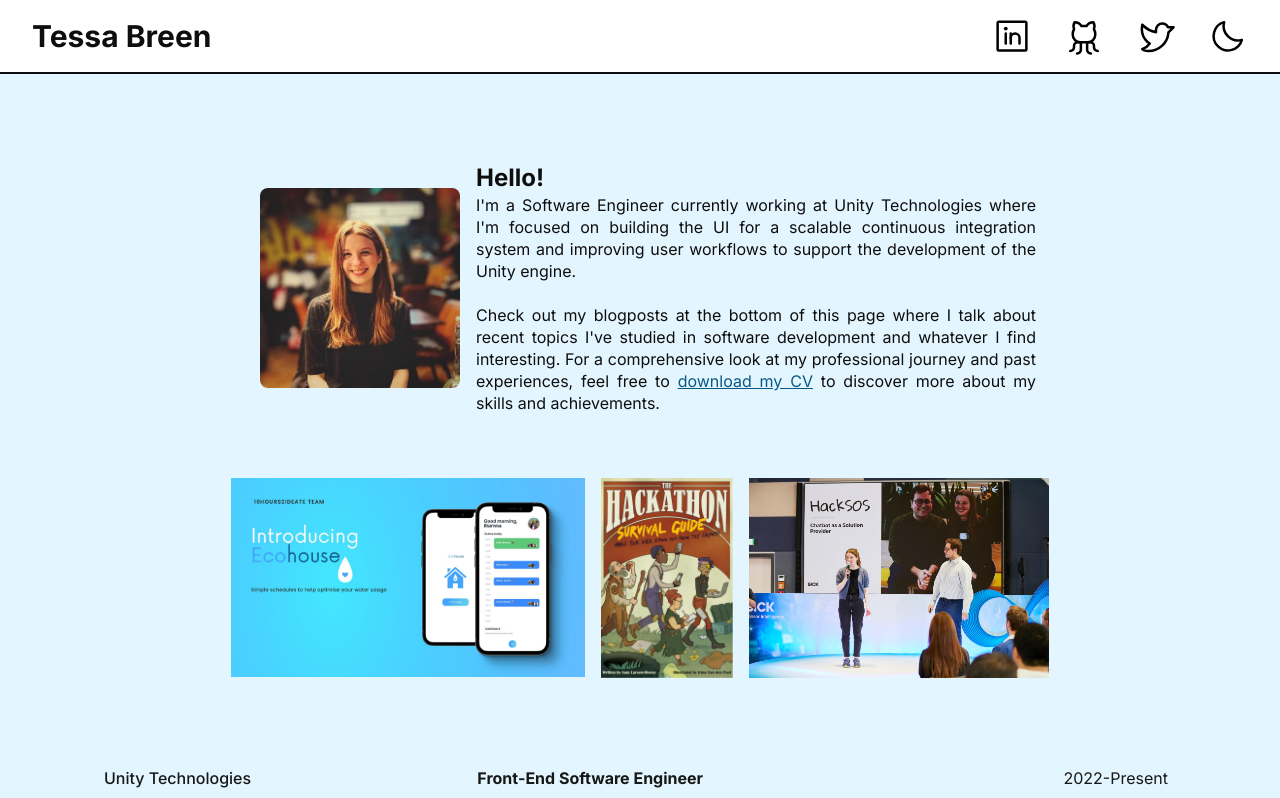
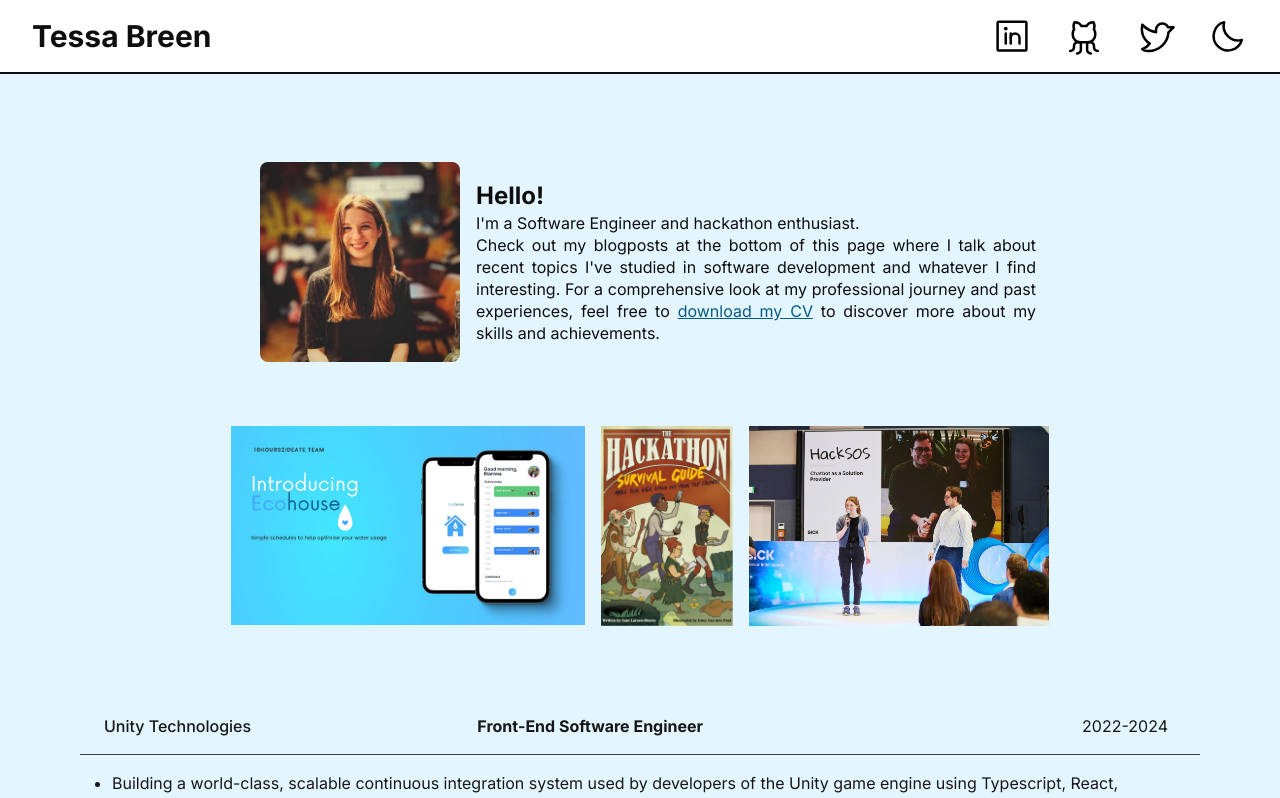
Before and after one commit to Mynameistessa/my-website, a Next.js app: page / in a window 1280 px wide. Shown: the top 798 px of the page. Built offline with nearby package versions, Linux system fonts and the light colour scheme.

Commit message:
Update experience

```diff
--- a/components/Intro.tsx
+++ b/components/Intro.tsx
@@ -15,31 +15,10 @@ const Intro = () => {
           priority
         />
       </div>
-      <div className="md:w-2/4 text-base dark:text-white text-almost-black lg:text-left md:leading-loose text-justify h-full">
+      <div className="md:w-2/4 text-base dark:text-white text-almost-black lg:text-left md:leading-loose self-center text-justify h-full">
         <h2 className="md:text-2xl font-bold">Hello!</h2>
         <p className="leading-snug text-justify">
-          I&apos;m a Software Engineer currently working at{" "}
-          <a
-            className="group transition-all duration-300 ease-in-out"
-            target="_blank"
-            rel="noreferrer"
-            href="https://unity.com"
-          >
-            <u
-              className="bg-left-bottom bg-gradient-to-r
-              from-warm-yellow to-warm-yellow bg-[length:0%_2px] bg-no-repeat group-hover:bg-[length:100%_2px]
-              transition-all duration-500 ease-out no-underline"
-            >
-              Unity Technologies
-            </u>
-          </a>{" "}
-          where I&apos;m focused on building the UI for a scalable continuous
-          integration system and improving user workflows to support the
-          development of the Unity engine.
-          {/* <br /> In my free time, I engage in Hackathons and pursue various
-          creative interests, including drawing portraits, making music, and
-          immersing myself in nature. */}
-          <br />
+          I&apos;m a Software Engineer and hackathon enthusiast.
           <br />
           Check out my blogposts at the bottom of this page where I talk about
           recent topics I&apos;ve studied in software development and whatever I
--- a/components/portfolio.ts
+++ b/components/portfolio.ts
@@ -2,7 +2,7 @@ export const portfolio = [
   {
     company: "Unity Technologies",
     role: "Front-End Software Engineer",
-    duration: "2022-Present",
+    duration: "2022-2024",
     description: [
       `Building a world-class, scalable continuous integration system used by developers of the Unity game engine using Typescript, React, Redux Saga, Go and Google Cloud Platform`,
     ],
```
